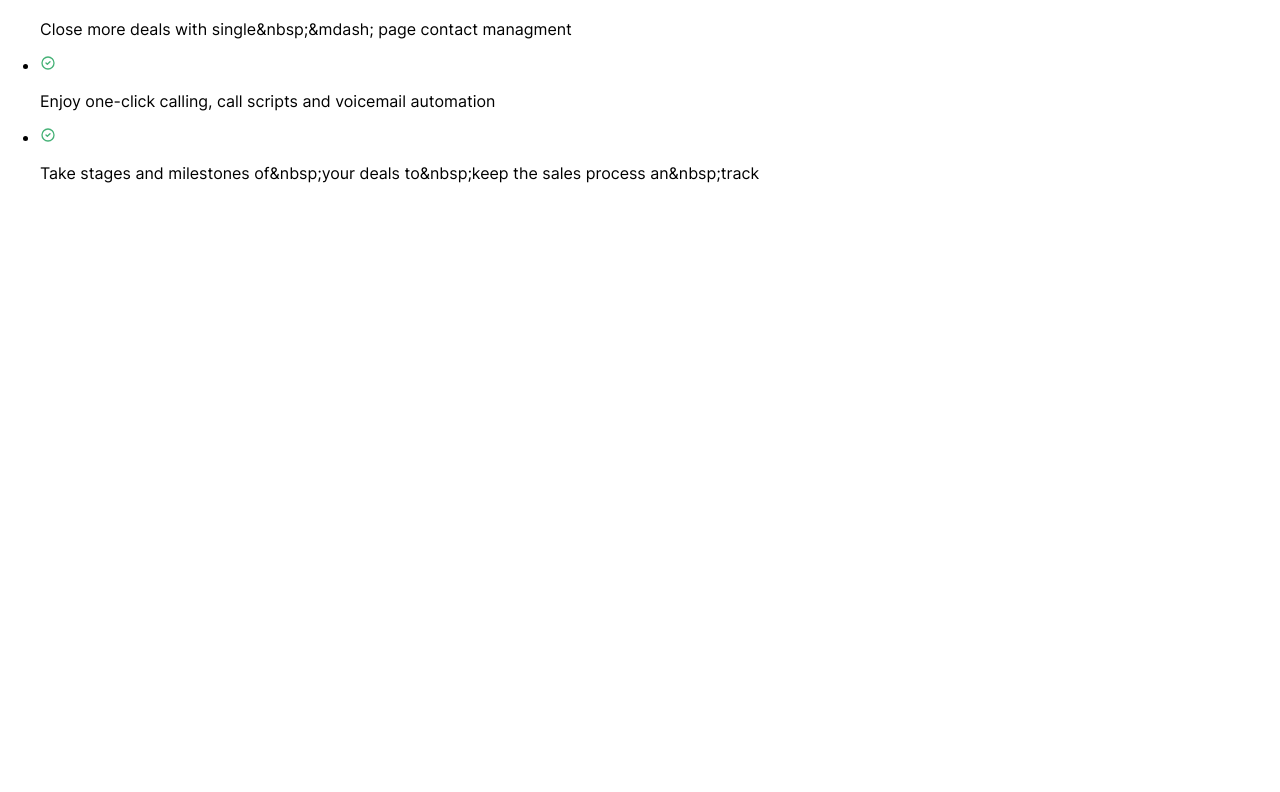
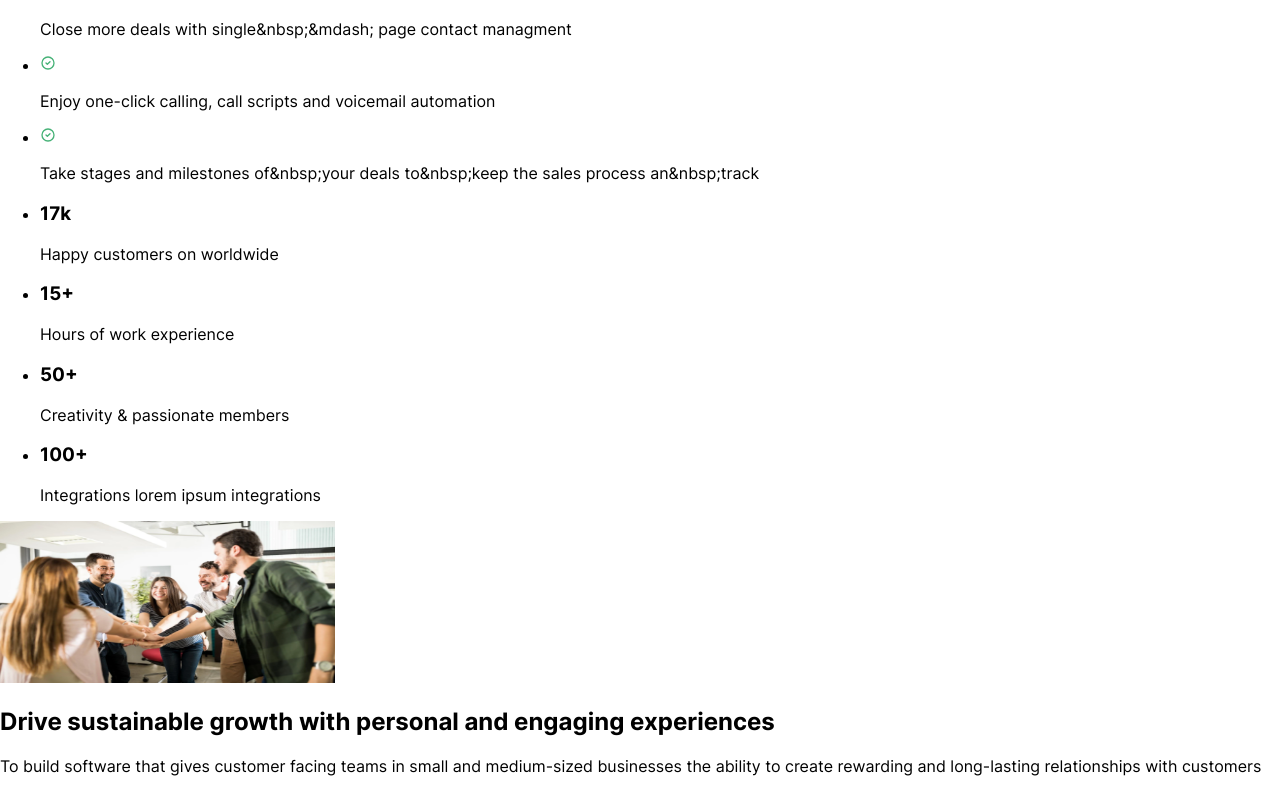
Before and after one commit to Vasily257/coca, a Nuxt app: page / in a window 1280 px wide. Shown: the part 1443-2235 px from the top of the page. Before the commit the page ends 1642 px from the top, so only its background shows below. Built offline with nearby package versions, Linux system fonts and the light colour scheme.

Commit message:
feat(HomePage): add the strength section

```diff
--- a/src/pages/home/ui/HomePage.vue
+++ b/src/pages/home/ui/HomePage.vue
@@ -2,10 +2,12 @@
 import { HomeData } from '@/widgets/home-data';
 import { HomeFeatures } from '@/widgets/home-features';
 import { HomeMain } from '@/widgets/home-main';
+import { HomeStrength } from '~/src/widgets/home-strength';
 </script>
 
 <template>
   <HomeMain />
   <HomeData />
   <HomeFeatures />
+  <HomeStrength />
 </template>
--- /dev/null
+++ b/src/widgets/home-strength/index.ts
@@ -0,0 +1 @@
+export * from './ui';
--- /dev/null
+++ b/src/widgets/home-strength/ui/HomeStrength.vue
@@ -0,0 +1,46 @@
+<script setup lang="ts">
+import { teamPng } from './images';
+
+/** Показатели */
+const indicators = [
+  {
+    value: '17k',
+    text: 'Happy customers on worldwide',
+  },
+  {
+    value: '15+',
+    text: 'Hours of work experience',
+  },
+  {
+    value: '50+',
+    text: 'Creativity & passionate members',
+  },
+  {
+    value: '100+',
+    text: 'Integrations lorem ipsum integrations',
+  },
+];
+</script>
+
+<template>
+  <section class="home-strength">
+    <ul class="home-strength__list">
+      <li v-for="(indicator, index) in indicators" :key="index" class="home-strength__item">
+        <h3 class="home-strength__item-title">{{ indicator.value }}</h3>
+        <p class="home-strength__item-description">{{ indicator.text }}</p>
+      </li>
+    </ul>
+    <picture>
+      <img class="home-strength__image" :src="teamPng" height="162" width="335" alt="team" />
+    </picture>
+    <h2 class="home-strength__title">
+      Drive sustainable growth with personal and engaging experiences
+    </h2>
+    <p class="home-strength__description">
+      To&nbsp;build software that gives customer facing teams in&nbsp;small and medium-sized
+      businesses the ability to&nbsp;create rewarding and long-lasting relationships with customers
+    </p>
+  </section>
+</template>
+
+<style lang="scss"></style>
--- /dev/null
+++ b/src/widgets/home-strength/ui/images/index.ts
@@ -0,0 +1 @@
+export { default as teamPng } from './team.png';
--- /dev/null
+++ b/src/widgets/home-strength/ui/index.ts
@@ -0,0 +1 @@
+export { default as HomeStrength } from './HomeStrength.vue';
```
Also changed, not shown: src/widgets/home-strength/ui/images/team.png (added).
